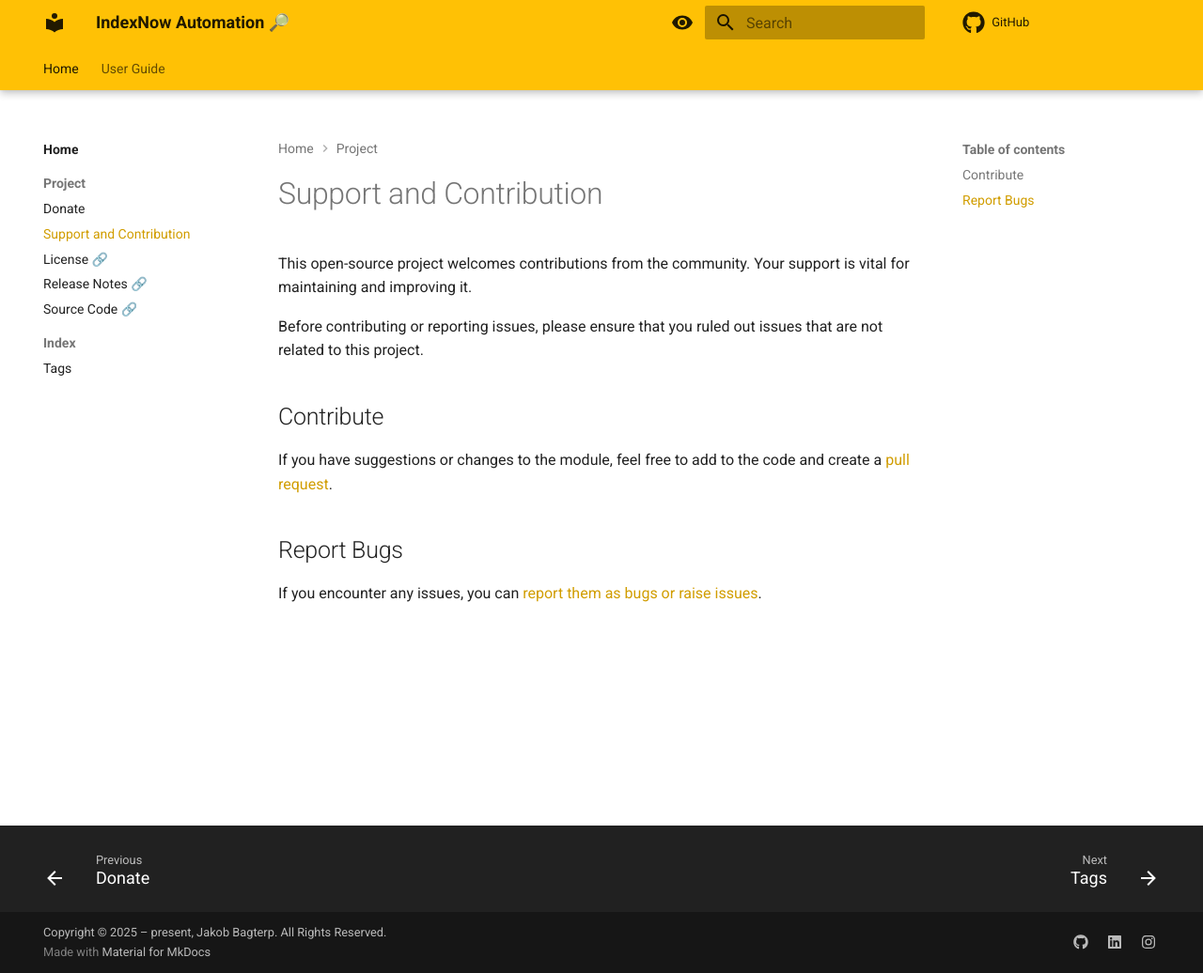
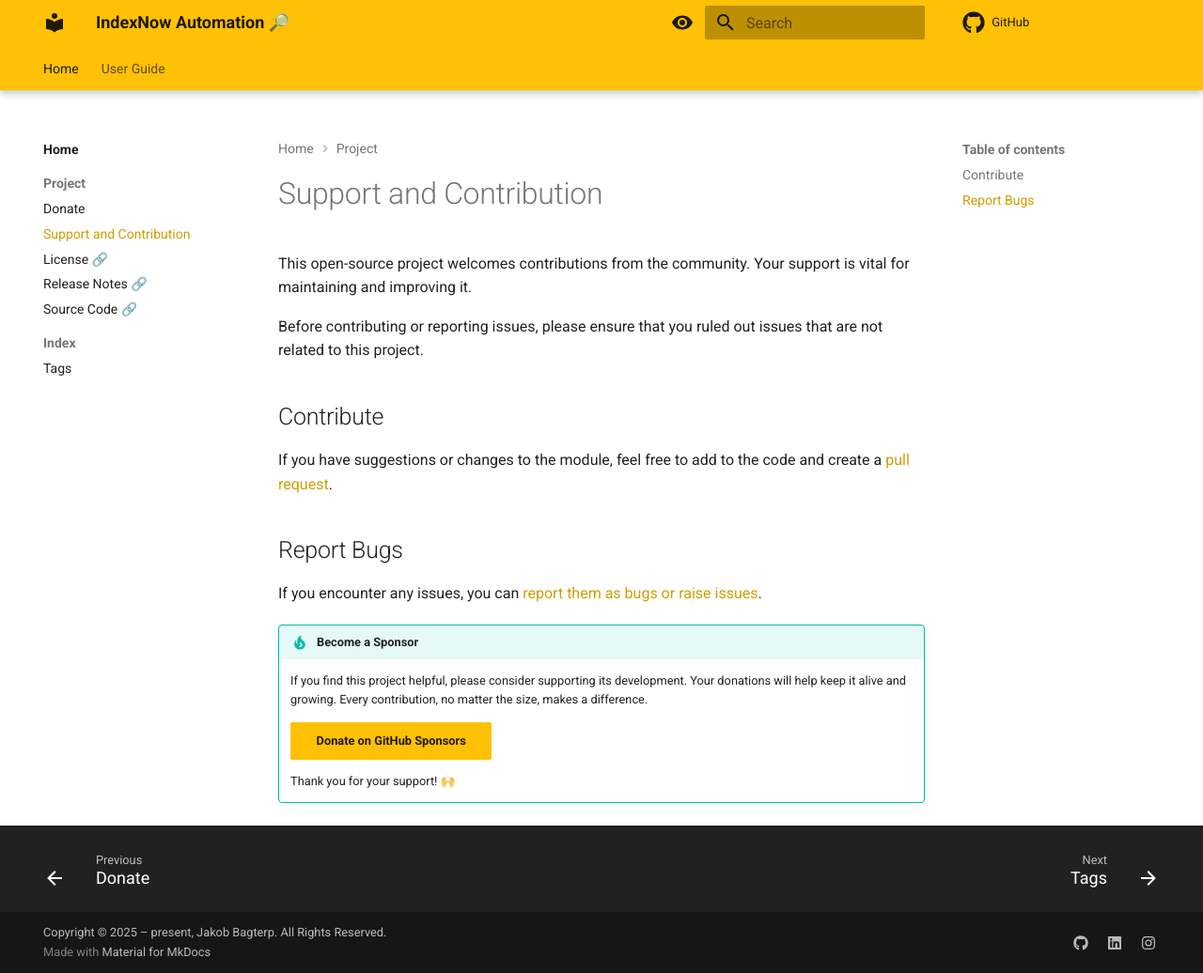
Before and after one commit to jakob-bagterp/index-now-submit-sitemap-urls-action, an MkDocs documentation site: the page built from docs/project/support-and-contribution.md, in a window 1280 px wide and 1036 px high. Shown: the whole window at 94% size. Built offline with MkDocs 1.6.1 and Material for MkDocs 9.7.7, drawn with Linux system fonts in a browser that asks for light colours; comment, search, counter and statistics services are not loaded.

Commit message:
Minor update.

```diff
--- a/docs/project/support-and-contribution.md
+++ b/docs/project/support-and-contribution.md
@@ -13,3 +13,10 @@ If you have suggestions or changes to the module, feel free to add to the code a
 
 ## Report Bugs
 If you encounter any issues, you can [report them as bugs or raise issues](https://github.com/jakob-bagterp/index-now-submit-sitemap-urls-action/issues).
+
+!!! tip "Become a Sponsor"
+    If you find this project helpful, please consider supporting its development. Your donations will help keep it alive and growing. Every contribution, no matter the size, makes a difference.
+
+    [Donate on GitHub Sponsors](https://github.com/sponsors/jakob-bagterp){ .md-button .md-button--primary }
+
+    Thank you for your support! 🙌
```
